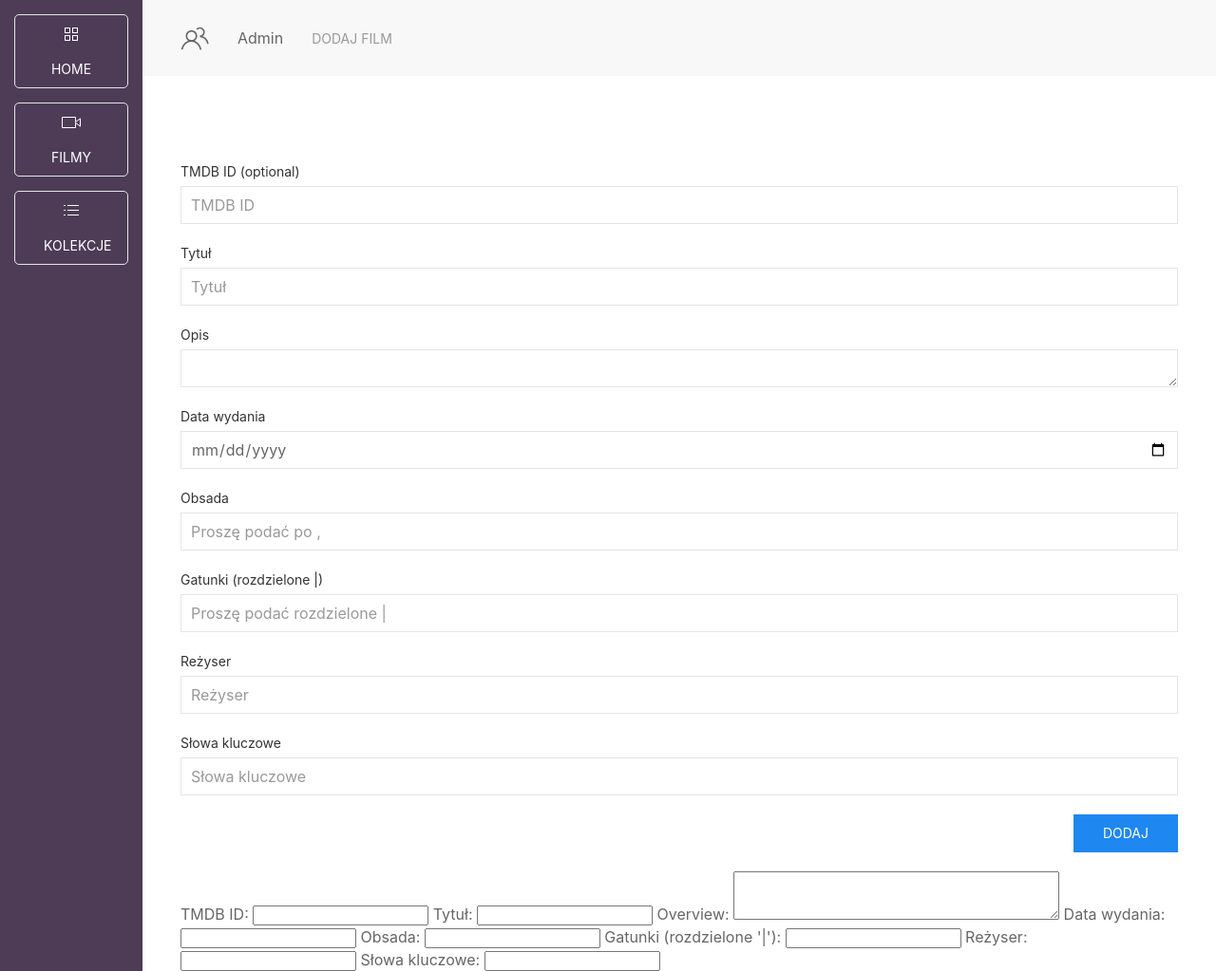
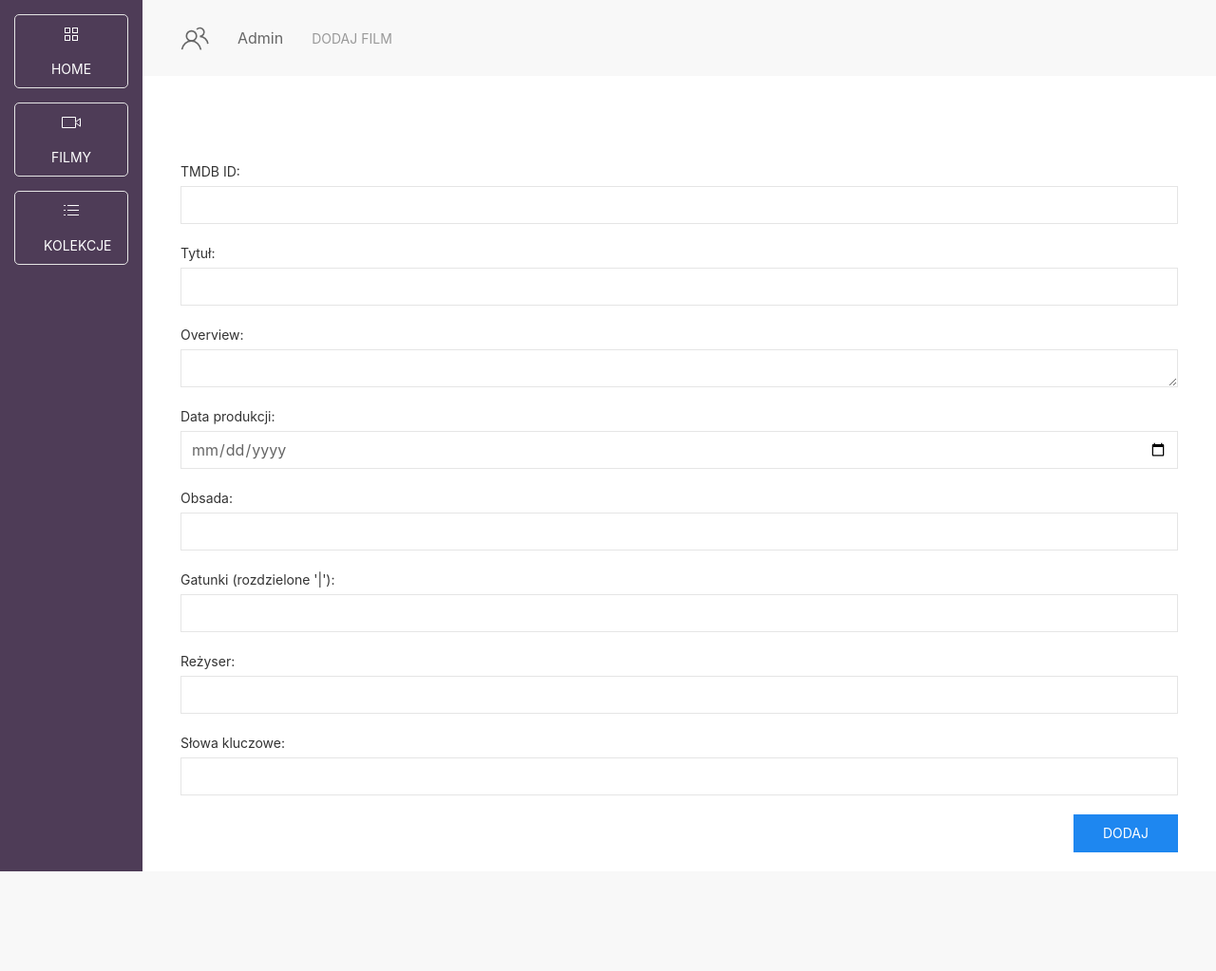
Before and after one commit to achudzicki/movie_ratte, a Django app: page /movies/add in a window 1280 px wide. Shown: the whole page at 95% size. After the commit the page ends 918 px from the top, so only its background shows below. Run offline with Django 4.2, Linux system fonts and the light colour scheme; parts of the project's set-up code (start-up, migrations or seed data) failed here and were passed over.

Commit message:
Add Django Forms - Add Full Form and Validation. Save From Form class

```diff
--- a/movies/forms.py
+++ b/movies/forms.py
@@ -1,14 +1,75 @@
+import datetime
+
 from django import forms
+from django.core.exceptions import ValidationError
+
+
+def validate_date(date: datetime.date):
+    now = datetime.date.today()
+    if date >= now:
+        raise ValidationError('Data powinna być w przeszłości!', code='date_in_future')
 
 
 # Ważne! Dziedziczymy po klasie forms z Django.
 # Bardzo podobne definiowanie dla modelu encji bazodanowej.
+
+# Max Length i required będą widoczne w Tagach HTML.
 class MovieForm(forms.Form):
     tmdb_id = forms.CharField(max_length=50, required=False, label='TMDB ID')
-    title = forms.CharField(max_length=255, required=True, label='Tytuł')
+    title = forms.CharField(max_length=255, label='Tytuł')
     overview = forms.CharField(widget=forms.Textarea(attrs={"rows": 3}))
-    release_date = forms.DateField(label='Data wydania')
+    release_date = forms.DateField(label='Data produkcji', widget=forms.DateInput(attrs={"type": "date"}),
+                                   validators=[validate_date])
     cast = forms.CharField(max_length=255, label='Obsada')
     genres = forms.CharField(max_length=255, label="Gatunki (rozdzielone '|')")
     director = forms.CharField(max_length=255, label='Reżyser')
     keywords = forms.CharField(max_length=1000, label='Słowa kluczowe')
+
+    # Teraz trik, żeby dodać do każdego z naszych input klasę 'uk-input'
+    def __init__(self, *args, **kwargs):
+        super(MovieForm, self).__init__(*args, **kwargs)
+        for field in self.fields.values():
+            field.error_messages['required'] = f'Pole {field.label} jest wymagane'
+        for visible in self.visible_fields():
+            visible.field.widget.attrs['class'] = 'uk-input'
+
+
+# Drugi sposób na zdefiniowanie naszego formularza
+# W tym wypadku nasz formularz zostanie automatycznie wygenerowany z naszego modelu
+from .models import Movie
+
+
+class MovieFormTwo(forms.ModelForm):
+    # Musimy podać nasz model z którego ma zostać wygenerowany formularz
+
+    def __init__(self, *args, **kwargs):
+        super(MovieFormTwo, self).__init__(*args, **kwargs)
+        for field in self.fields.values():
+            field.error_messages['required'] = f'Pole {field.label} jest wymagane'
+        for visible in self.visible_fields():
+            visible.field.widget.attrs['class'] = 'uk-input'
+
+    class Meta:
+        model = Movie
+        # Pole fields - można podać jakie pola mają zostać wygenerowane.
+        # fields = "__all__"
+        # fields = ["tmdb_id", "overview"]
+        # Nam łatwiej jest podać jakie pola, nie zostaną wygenerowane. ID nigdy nie zostanie dodane do formularza.
+        exclude = ['statistics']
+
+        # Teraz możemy zdefiniować nasze labele, jako klucz-wartość (nazwa pola)
+        labels = {
+            'tmdb_id': 'TMDB ID',
+            'original_title': 'Tytuł',
+            'overview': 'Opis',
+            'release_date': 'Data produkcji',
+            'cast': 'Obsada',
+            'genres': 'Gatunki',
+            'director': 'Reżyser',
+            'keywords': 'Słowa kluczowe',
+        }
+        widgets = {
+            'release_date': forms.DateInput(attrs={"type": "date"})
+        }
+
+        # Validatory trzeba przenieść na Model
--- a/movies/templates/movies/admin/movie_add.html
+++ b/movies/templates/movies/admin/movie_add.html
@@ -4,73 +4,32 @@
 {% endblock %}
 {% block page_content %}
     <div class="uk-container uk-margin-large-top">
+        {% if additional_errors %}
+            <div class="uk-alert-danger" uk-alert>
+                <a class="uk-alert-close" uk-close></a>
+                {% for error in additional_errors %}
+                    <p>{{ error }}</p>
+                {% endfor %}
+            </div>
+        {% endif %}
         <form class="uk-form-stacked" method="POST">
-
-
-            {% comment %}Dodanie tokena CSRF{% endcomment %}
-
-
             {% csrf_token %}
-            <div class="uk-margin">
-                <label class="uk-form-label" for="tmdb_id">TMDB ID (optional)</label>
-                <div class="uk-form-controls">
-                    <input class="uk-input" id="tmdb_id" type="text" name="tmdb_id" placeholder="TMDB ID">
+            {% for field in movie_form %}
+                <div class="uk-margin">
+                    <label class="uk-form-label" for="tmdb_id">{{ field.label_tag }}</label>
+                    <div class="uk-form-controls">
+                        {{ field }}
+                    </div>
+                    <div class="uk-text-danger uk-margin-small-top">
+                        {{ field.errors }}
+                    </div>
                 </div>
-            </div>
-            <div class="uk-margin">
-                <label class="uk-form-label" for="title">Tytuł</label>
-                <div class="uk-form-controls">
-                    <input class="uk-input" id="title" type="text" name="title" placeholder="Tytuł">
-                </div>
-            </div>
-            <div class="uk-margin">
-                <label class="uk-form-label" for="overview">Opis</label>
-                <div class="uk-form-controls">
-                <textarea cols="3" class="uk-input" id="overview" type="text" name="overview"
-                          placeholder="Opis">
-                </textarea>
-                </div>
-            </div>
-            <div class="uk-margin">
-                <label class="uk-form-label" for="release_date">Data wydania</label>
-                <div class="uk-form-controls">
-                    <input class="uk-input" id="release_date" type="date" name="release_date" placeholder="Tytuł">
-                </div>
-            </div>
-            <div class="uk-margin">
-                <label class="uk-form-label" for="cast">Obsada</label>
-                <div class="uk-form-controls">
-                    <input class="uk-input" id="cast" type="text" name="cast"
-                           placeholder="Proszę podać po ,">
-                </div>
-            </div>
-            <div class="uk-margin">
-                <label class="uk-form-label" for="genres">Gatunki (rozdzielone |)</label>
-                <div class="uk-form-controls">
-                    <input class="uk-input" id="genres" type="text" name="genres"
-                           placeholder="Proszę podać rozdzielone |">
-                </div>
-            </div>
-            <div class="uk-margin">
-                <label class="uk-form-label" for="director">Reżyser</label>
-                <div class="uk-form-controls">
-                    <input class="uk-input" id="director" type="text" name="director" placeholder="Reżyser">
-                </div>
-            </div>
-            <div class="uk-margin">
-                <label class="uk-form-label" for="keywords">Słowa kluczowe</label>
-                <div class="uk-form-controls">
-                    <input class="uk-input" id="keywords" type="text" name="keywords"
-                           placeholder="Słowa kluczowe">
-                </div>
-            </div>
+            {% endfor %}
             <div class="uk-margin uk-text-right">
                 <button type="submit" class="uk-button uk-button-default uk-button-primary">
                     Dodaj
                 </button>
             </div>
-
-            {{ movie_form }}
         </form>
     </div>
 {% endblock %}
--- a/movies/views.py
+++ b/movies/views.py
@@ -2,7 +2,7 @@ from django.db.models import Count
 from django.shortcuts import render, get_object_or_404, redirect
 
 from .forms import MovieForm
-from .models import Movie, MovieCollection, MovieStatistics
+from .models import Movie, MovieCollection
 
 
 def all_movies(request):
@@ -15,20 +15,25 @@ def all_movies(request):
 def add_movie(request):
     if request.method == 'POST':
         # Wyciągamy dane z naszego formularza
-        new_movie_data = request.POST
-        initial_statistics = MovieStatistics.objects.create(vote_average=0, vote_count=0, popularity=0)
-        movie = Movie.create_from_form(new_movie_data)
-        movie.statistics = initial_statistics
-        movie.save()
+        new_movie_data = MovieForm(request.POST)
 
-        # W redirect podajemy name naszego widoku (ustawiany w pliku urls.py)
-        return redirect('all_movies')
+        if new_movie_data.is_valid():
+            movie_data = new_movie_data.cleaned_data
 
-    if request.method == 'GET':
-        form = MovieForm()
+            if Movie.movie_with_tile_exist(movie_data['title']):
+                return render(request, 'movies/admin/movie_add.html', {
+                    'movie_form': new_movie_data,
+                    'additional_errors': [f"Film o tytule {movie_data['title']} już istnieje"]
+                })
+
+            Movie.create_from_form(movie_data)
+            # W redirect podajemy name naszego widoku (ustawiany w pliku urls.py)
+            return redirect('all_movies')
+    else:
+        new_movie_data = MovieForm()
 
     return render(request, 'movies/admin/movie_add.html', {
-        'movie_form': form
+        'movie_form': new_movie_data
     })
 
 
```
Also changed, not shown: movies/aaOpis.md (+8 -0 lines), movies/models.py (+10 -2 lines).
